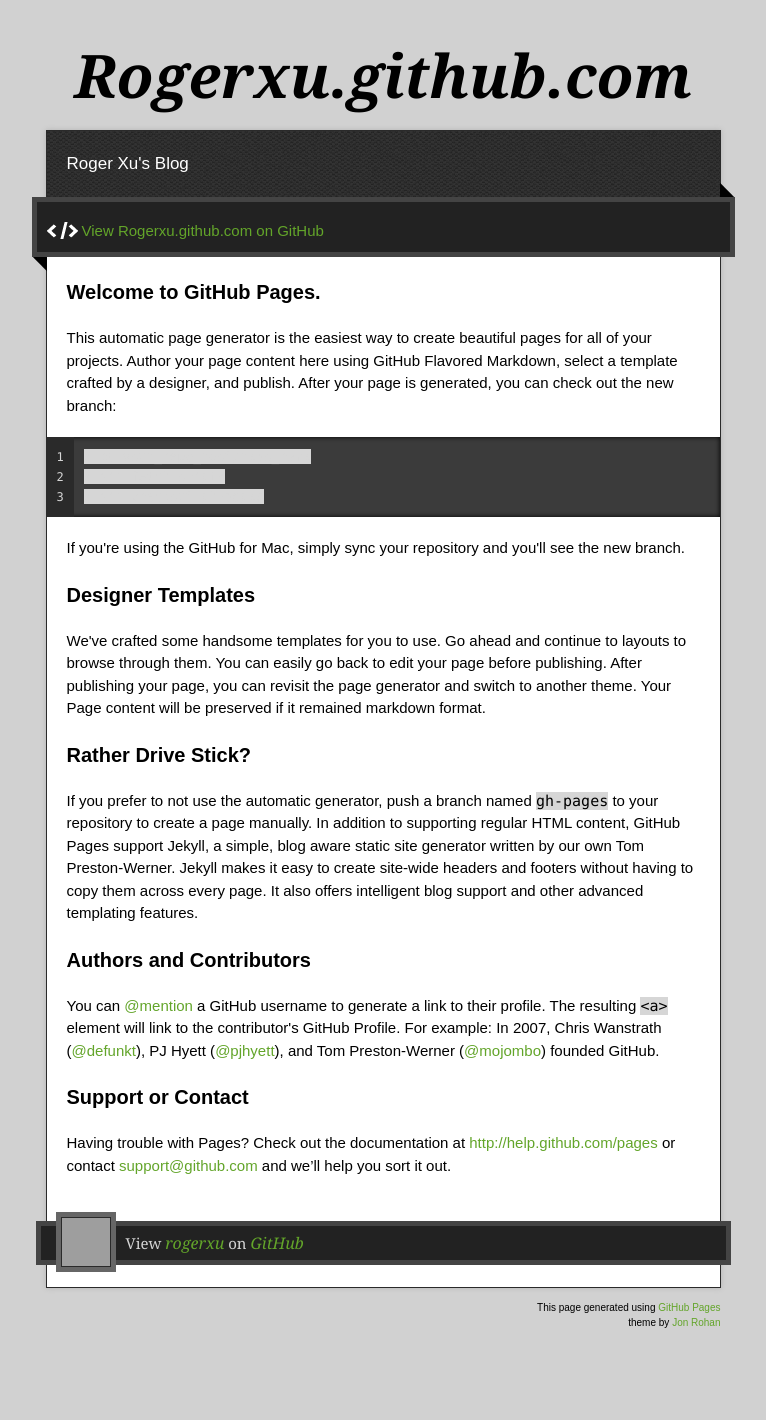
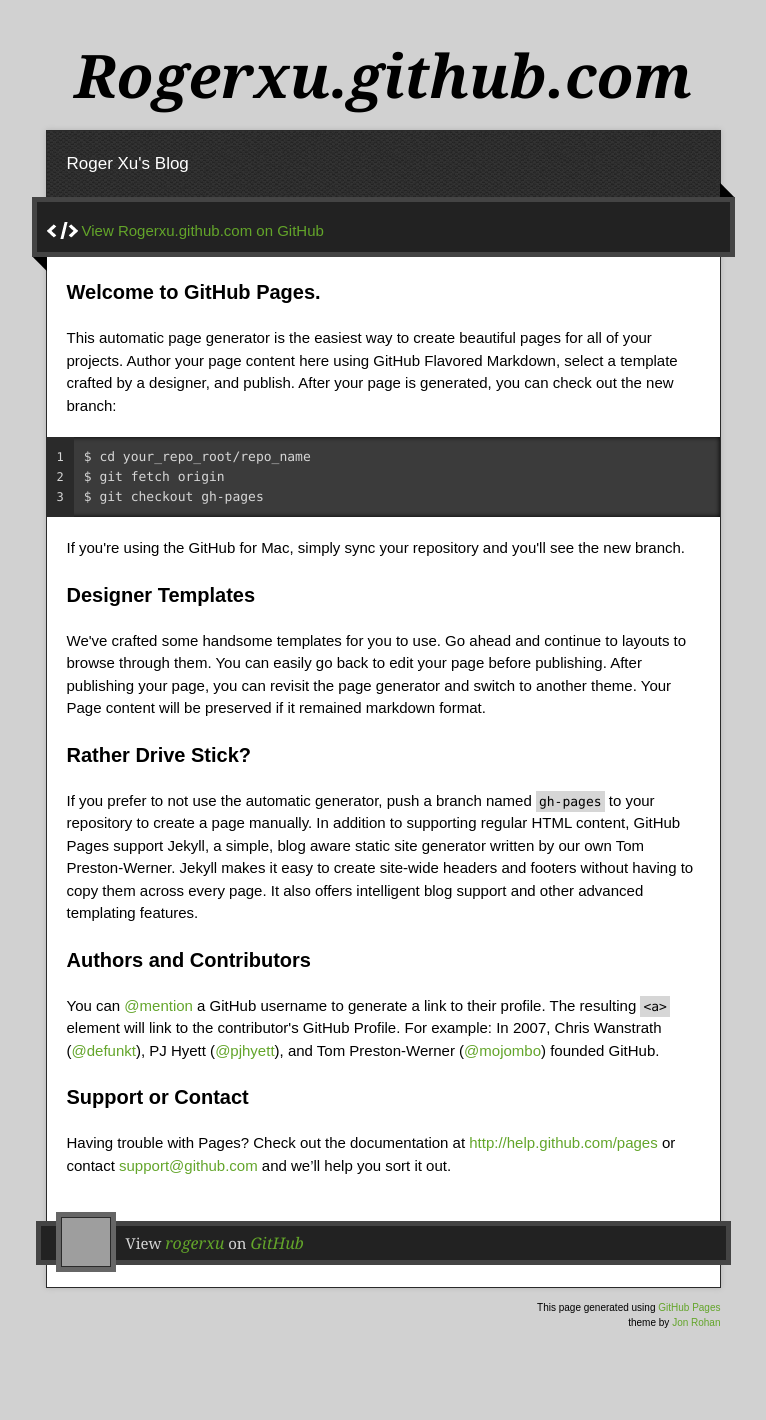
Before and after one commit to rogerxu/rogerxu.github.io, a Jekyll site: the page index-theme.html, which Jekyll copies as it is, in a window 1280 px wide. Shown: the whole page, without its empty margins (257-1023 px from the left). Built offline with Jekyll 4.4.1, drawn with Linux system fonts in a browser that asks for light colours; nearby versions of some CDN libraries; grey boxes are pictures that could not be loaded.

Commit message:
Refine code style.

```diff
--- a/stylesheets/common.css
+++ b/stylesheets/common.css
@@ -2,8 +2,9 @@
    License: none (public domain)
 */
 
-code {
+p code {
     font-family: "Monaco", "Lucida Console", monospace;
-    font-size: 100%;
+    font-size: 13px;
+    padding: 3px;
     background-color: #D6D6D6;
 }
```
